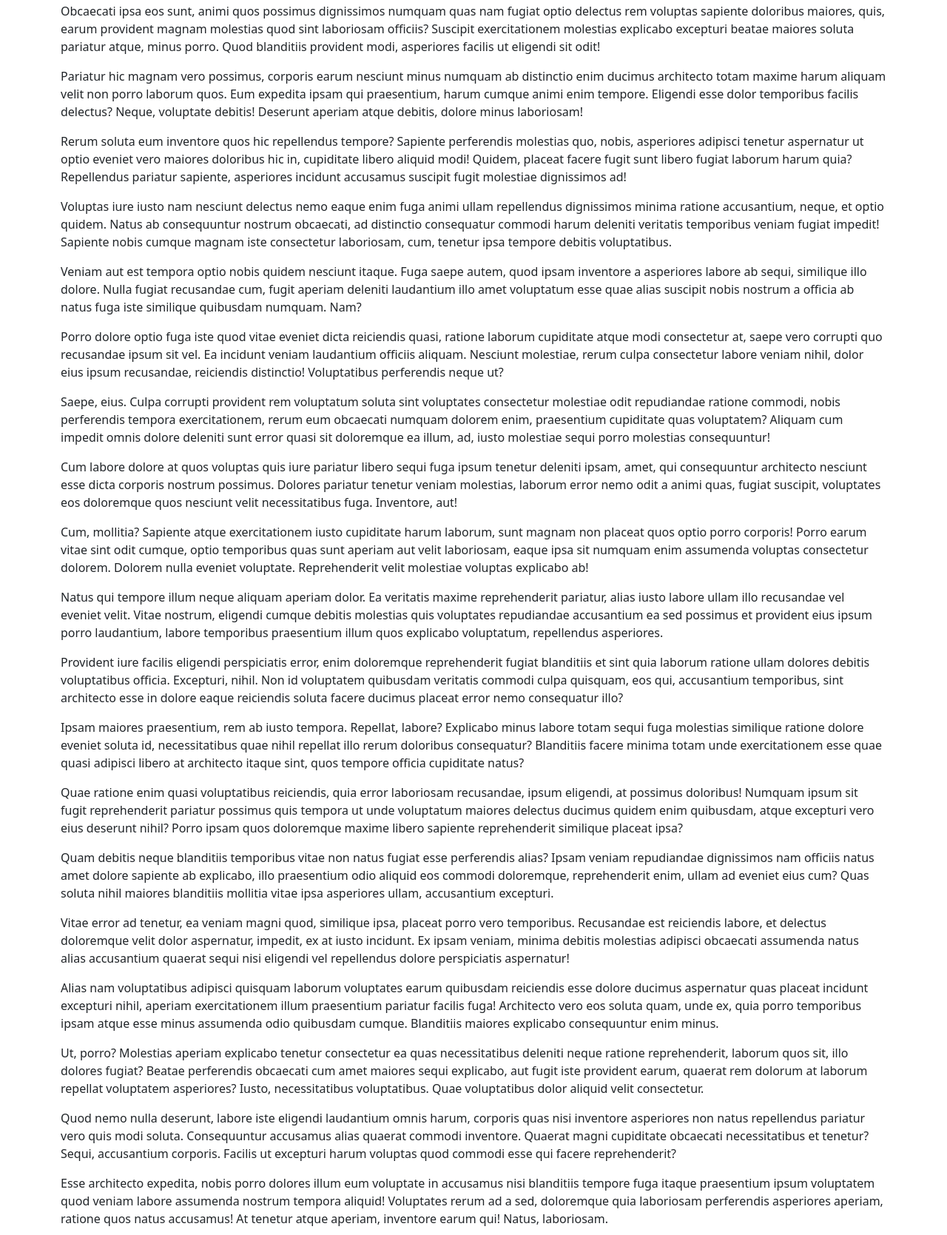
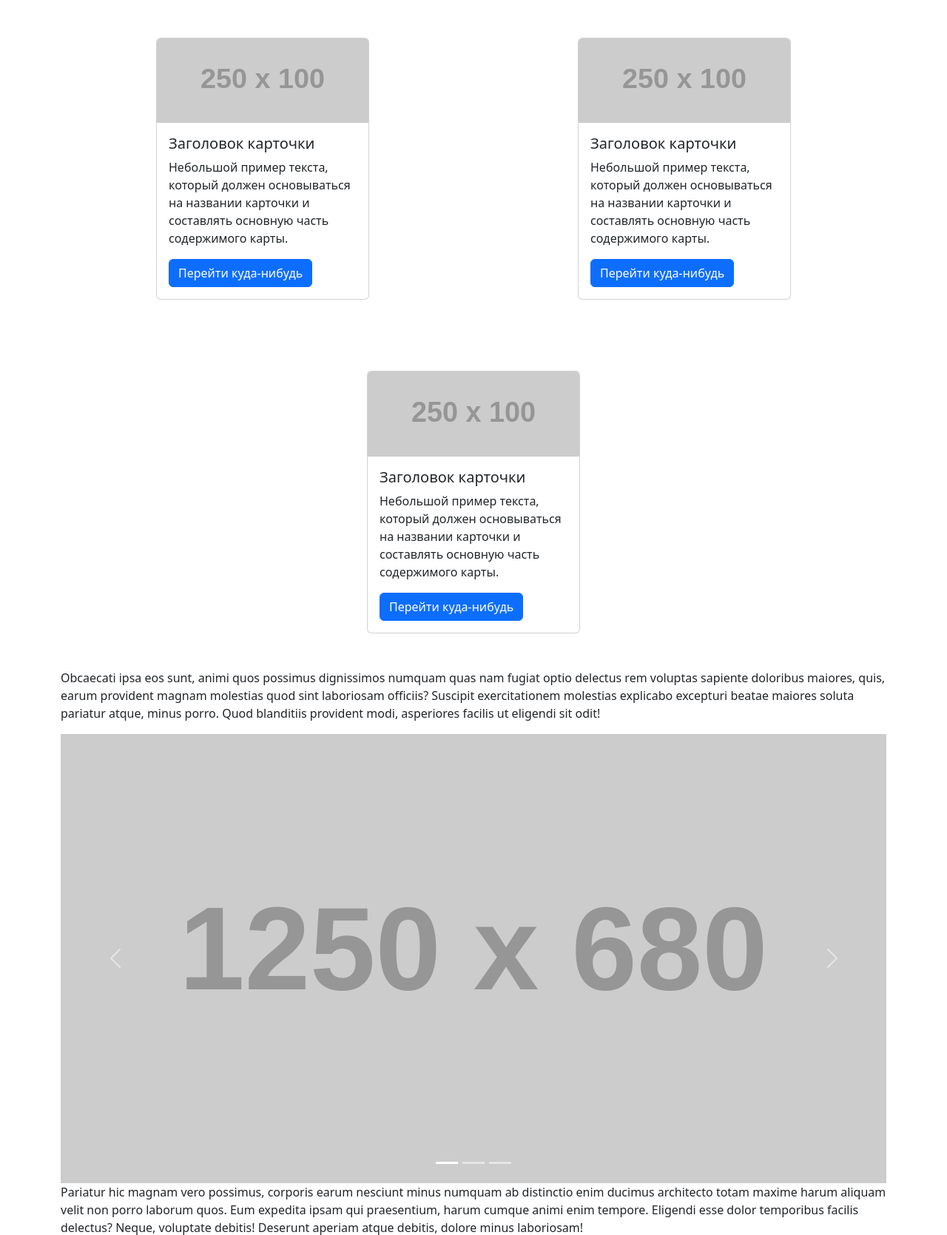
Before and after one commit to itstepgomel/step13-bs, a plain HTML site: page index.html in a window 1280 px wide. Shown: the part 874-2543 px from the top of the page at 74% size. Drawn offline with nearby package versions, Linux system fonts and the light colour scheme; placeholder pictures from the web are drawn by us.

Commit message:
Add files via upload

```diff
--- a/index.html
+++ b/index.html
@@ -10,9 +10,9 @@
     <div class="container">
         <h1>Hello, world!</h1>
         <div class="row">
-            <p class="col-4 ">Lorem ipsum dolor sit amet, consectetur adipisicing elit. Perspiciatis facere, quidem illo numquam odit consequuntur quod aliquam possimus eveniet? Harum nesciunt facilis laboriosam adipisci fugit, quia minima ut, distinctio repellendus non dolorem et nostrum perferendis est a molestiae omnis expedita cumque alias, nobis autem voluptates blanditiis. Laborum dignissimos fuga earum?</p>
-            <p class="col-1"></p>
-            <p class="col-7">Magni repudiandae harum quos praesentium, fugiat voluptate sapiente accusamus tempore aut asperiores quidem dolore? <span class="btn btn-outline-danger">Ipsam</span> eum est consequatur doloremque velit commodi! Mollitia sunt suscipit velit, culpa assumenda ducimus. Ipsum, atque cum? Soluta culpa quod veniam eius sunt totam, animi ut aperiam vero reprehenderit sint! Ab perspiciatis modi unde placeat impedit.</p>
+            <p class="col-md-4 ">Lorem ipsum dolor sit amet, consectetur adipisicing elit. Perspiciatis facere, quidem illo numquam odit consequuntur quod aliquam possimus eveniet? Harum nesciunt facilis laboriosam adipisci fugit, quia minima ut, distinctio repellendus non dolorem et nostrum perferendis est a molestiae omnis expedita cumque alias, nobis autem voluptates blanditiis. Laborum dignissimos fuga earum?</p>
+            <p class="col-md-1"></p>
+            <p class="col-md-7">Magni repudiandae harum quos praesentium, fugiat voluptate sapiente accusamus tempore aut asperiores quidem dolore? <span class="btn btn-outline-danger">Ipsam</span> eum est consequatur doloremque velit commodi! Mollitia sunt suscipit velit, culpa assumenda ducimus. Ipsum, atque cum? Soluta culpa quod veniam eius sunt totam, animi ut aperiam vero reprehenderit sint! Ab perspiciatis modi unde placeat impedit.</p>
         </div>
         <p>Quo quisquam aliquid harum dicta ex incidunt dignissimos commodi dolorem sunt ut atque dolores molestias, enim voluptate omnis animi impedit repellat culpa aut! Ipsa natus fuga commodi, odit nobis velit quis quia quod temporibus necessitatibus atque tempora itaque quibusdam accusamus nulla adipisci reiciendis consequuntur recusandae totam odio nesciunt minus. Beatae.</p>
         <div class="accordion col-8 mx-auto" id="accordionExample">
@@ -66,7 +66,61 @@
             </div>
           </div>
         <p>Aperiam culpa et laudantium quas enim perferendis cumque aspernatur molestias. Architecto esse ullam officiis mollitia quae, repellat impedit repellendus et deserunt, debitis ab, optio praesentium laudantium illo. Reprehenderit voluptas ducimus, deleniti maxime natus expedita commodi consequatur placeat et, non eveniet, asperiores assumenda velit unde libero suscipit sequi esse quisquam? At.</p>
+        <div class="row justify-content-around">
+          <div class="card p-0 m-5" style="width: 18rem;">
+            <img src="https://fakeimg.pl/250x100/" class="card-img-top" alt="...">
+            <div class="card-body">
+              <h5 class="card-title">Заголовок карточки</h5>
+              <p class="card-text">Небольшой пример текста, который должен основываться на названии карточки и составлять основную часть содержимого карты.</p>
+              <a href="#" class="btn btn-primary">Перейти куда-нибудь</a>
+            </div>
+          </div>
+          <div class="card p-0 m-5" style="width: 18rem;">
+            <img src="https://fakeimg.pl/250x100/" class="card-img-top" alt="...">
+            <div class="card-body">
+              <h5 class="card-title">Заголовок карточки</h5>
+              <p class="card-text">Небольшой пример текста, который должен основываться на названии карточки и составлять основную часть содержимого карты.</p>
+              <a href="#" class="btn btn-primary">Перейти куда-нибудь</a>
+            </div>
+          </div>
+          <div class="card p-0 m-5" style="width: 18rem;">
+            <img src="https://fakeimg.pl/250x100/" class="card-img-top" alt="...">
+            <div class="card-body">
+              <h5 class="card-title">Заголовок карточки</h5>
+              <p class="card-text">Небольшой пример текста, который должен основываться на названии карточки и составлять основную часть содержимого карты.</p>
+              <a href="#" class="btn btn-primary">Перейти куда-нибудь</a>
+            </div>
+          </div>
+        </div>
         <p>Obcaecati ipsa eos sunt, animi quos possimus dignissimos numquam quas nam fugiat optio delectus rem voluptas sapiente doloribus maiores, quis, earum provident magnam molestias quod sint laboriosam officiis? Suscipit exercitationem molestias explicabo excepturi beatae maiores soluta pariatur atque, minus porro. Quod blanditiis provident modi, asperiores facilis ut eligendi sit odit!</p>
+        <div class="row">
+          <div id="carouselExampleIndicators" class="carousel slide carousel-fade">
+            <div class="carousel-indicators">
+              <button type="button" data-bs-target="#carouselExampleIndicators" data-bs-slide-to="0" class="active" aria-current="true" aria-label="Slide 1"></button>
+              <button type="button" data-bs-target="#carouselExampleIndicators" data-bs-slide-to="1" aria-label="Slide 2"></button>
+              <button type="button" data-bs-target="#carouselExampleIndicators" data-bs-slide-to="2" aria-label="Slide 3"></button>
+            </div>
+            <div class="carousel-inner">
+              <div class="carousel-item active">
+                <img src="https://fakeimg.pl/1250x680/ff0000/" class="d-block w-100" alt="...">
+              </div>
+              <div class="carousel-item">
+                <img src="https://fakeimg.pl/1250x680/00ff00/" class="d-block w-100" alt="...">
+              </div>
+              <div class="carousel-item">
+                <img src="https://fakeimg.pl/1250x680/0000ff/" class="d-block w-100" alt="...">
+              </div>
+            </div>
+            <button class="carousel-control-prev" type="button" data-bs-target="#carouselExampleIndicators" data-bs-slide="prev">
+              <span class="carousel-control-prev-icon" aria-hidden="true"></span>
+              <span class="visually-hidden">Предыдущий</span>
+            </button>
+            <button class="carousel-control-next" type="button" data-bs-target="#carouselExampleIndicators" data-bs-slide="next">
+              <span class="carousel-control-next-icon" aria-hidden="true"></span>
+              <span class="visually-hidden">Следующий</span>
+            </button>
+          </div>
+        </div>
         <p>Pariatur hic magnam vero possimus, corporis earum nesciunt minus numquam ab distinctio enim ducimus architecto totam maxime harum aliquam velit non porro laborum quos. Eum expedita ipsam qui praesentium, harum cumque animi enim tempore. Eligendi esse dolor temporibus facilis delectus? Neque, voluptate debitis! Deserunt aperiam atque debitis, dolore minus laboriosam!</p>
         <p>Rerum soluta eum inventore quos hic repellendus tempore? Sapiente perferendis molestias quo, nobis, asperiores adipisci tenetur aspernatur ut optio eveniet vero maiores doloribus hic in, cupiditate libero aliquid modi! Quidem, placeat facere fugit sunt libero fugiat laborum harum quia? Repellendus pariatur sapiente, asperiores incidunt accusamus suscipit fugit molestiae dignissimos ad!</p>
         <p>Voluptas iure iusto nam nesciunt delectus nemo eaque enim fuga animi ullam repellendus dignissimos minima ratione accusantium, neque, et optio quidem. Natus ab consequuntur nostrum obcaecati, ad distinctio consequatur commodi harum deleniti veritatis temporibus veniam fugiat impedit! Sapiente nobis cumque magnam iste consectetur laboriosam, cum, tenetur ipsa tempore debitis voluptatibus.</p>
```
